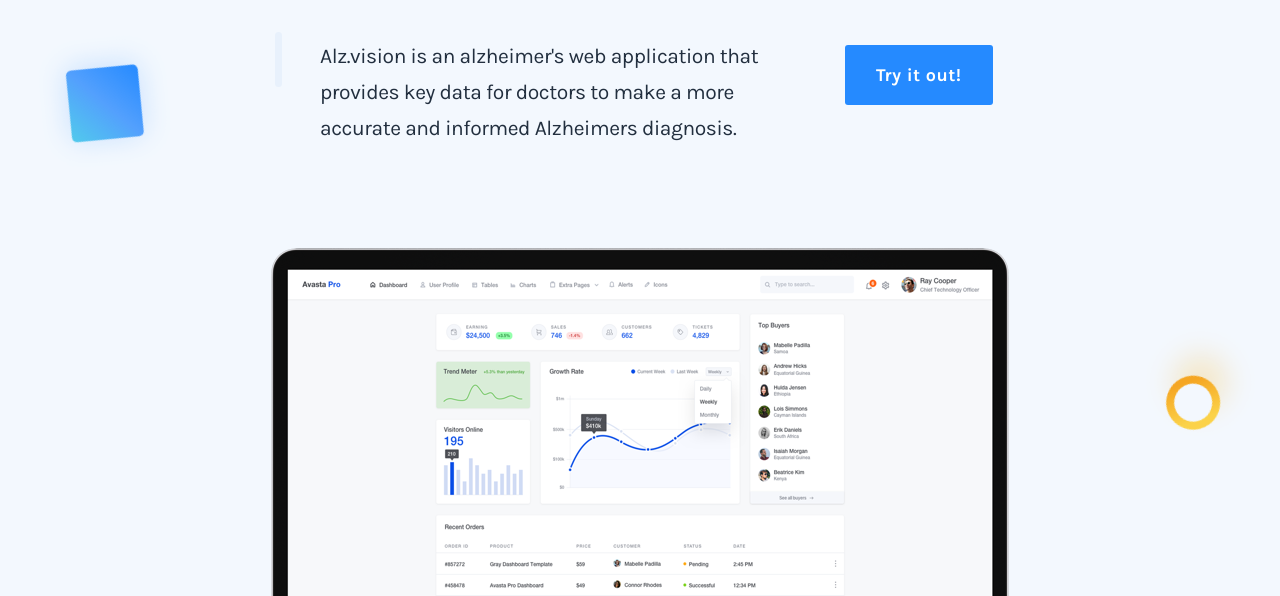
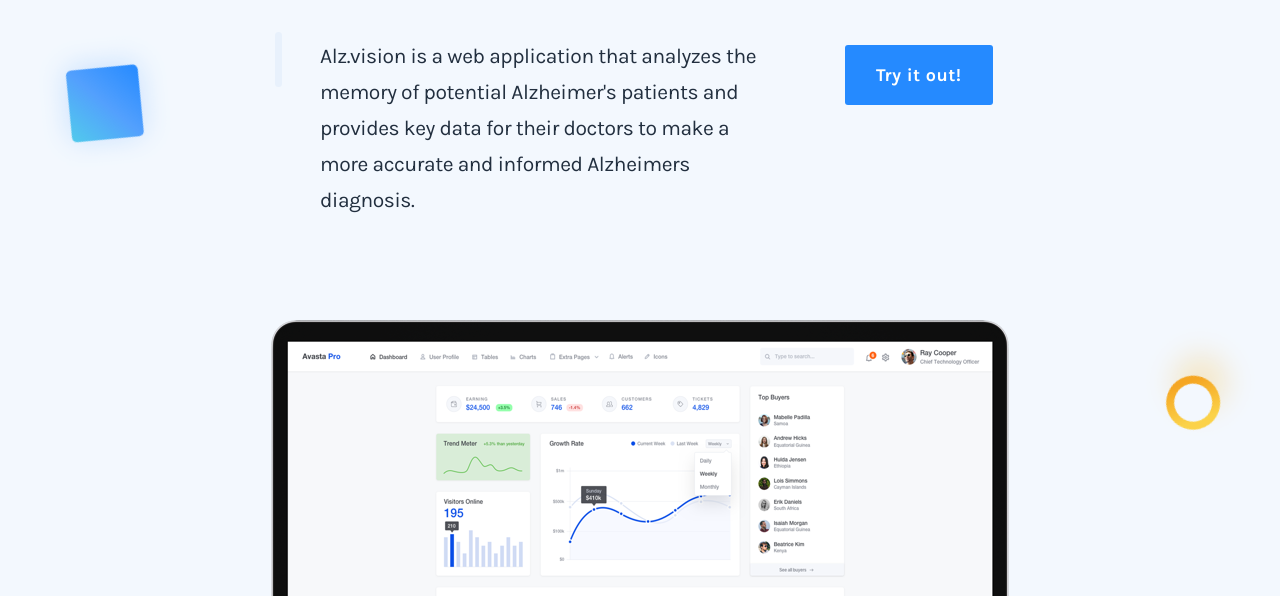
Before and after one commit to vgadodia/alz.vision, a plain HTML site: page Web-App-UI/index.html in a window 1280 px wide. Shown: the part 204-800 px from the top of the page. Drawn offline with Linux system fonts and the light colour scheme.

Commit message:
updated home page

```diff
--- a/Web-App-UI/index.html
+++ b/Web-App-UI/index.html
@@ -76,7 +76,7 @@
                     <div class="col-md-8 col-lg-6 offset-lg-2">
                         <div class="hero-content-wrapper">
                             <div class="main-content">
-                                <p>Alz.vision is an alzheimer's web application that provides key data for doctors to make a more accurate and informed Alzheimers diagnosis.
+                                <p>Alz.vision is a web application that analyzes the memory of potential Alzheimer's patients and provides key data for their doctors to make a more accurate and informed Alzheimers diagnosis.
                                 </p>
 
                             </div>
```
Also changed, not shown: 1 other file.
